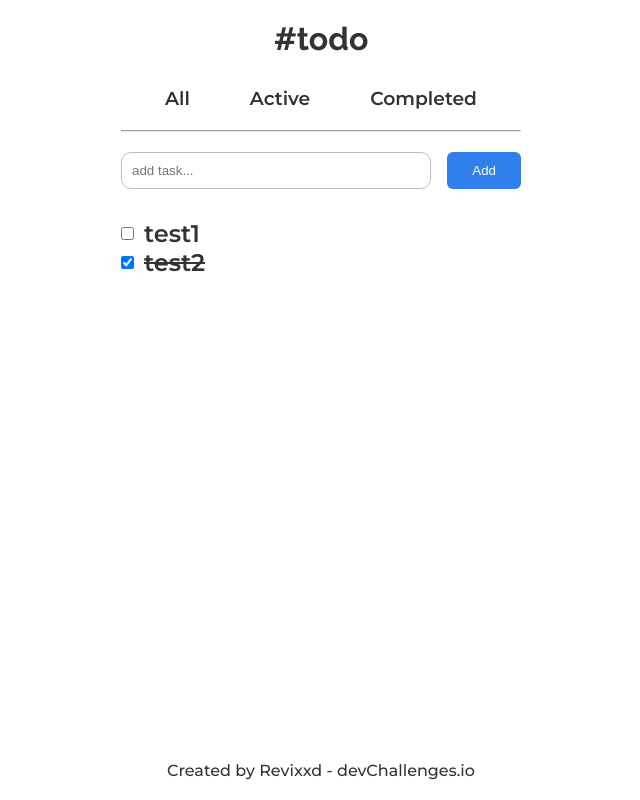
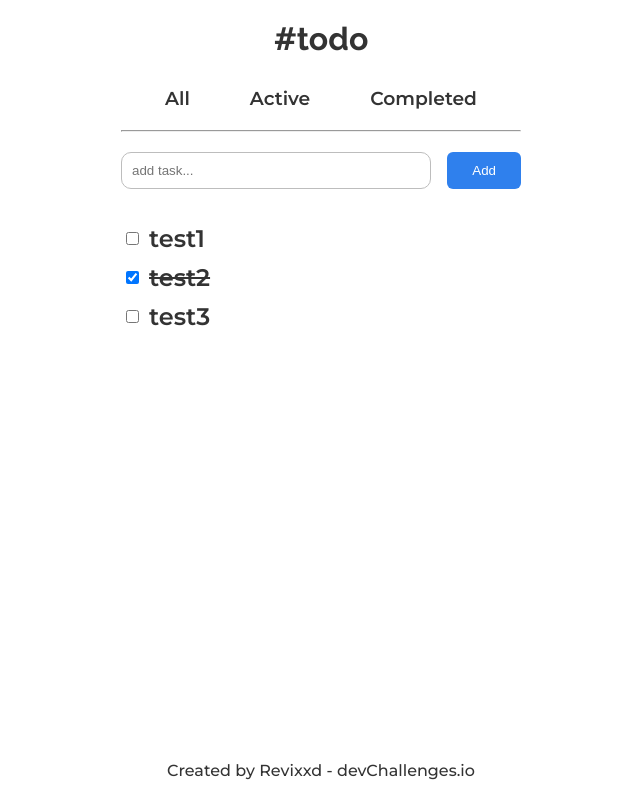
Before and after one commit to Revixxd/to-do-list, a React (Create React App) app: page / in a window 1280 px wide. Shown: the whole page, without its empty margins (319-959 px from the left). Built offline with nearby package versions, Linux system fonts and the light colour scheme.

Commit message:
adding delete function and basic styling for it

```diff
--- a/package.json
+++ b/package.json
@@ -9,6 +9,7 @@
     "@testing-library/user-event": "^13.5.0",
     "react": "^18.1.0",
     "react-dom": "^18.1.0",
+    "react-icons": "^4.4.0",
     "react-scripts": "5.0.1",
     "styled-components": "^5.3.5",
     "web-vitals": "^2.1.4"
--- a/src/App.js
+++ b/src/App.js
@@ -22,6 +22,11 @@ function App() {
     id:2,
     content: "test2",
     completed: true
+    },
+    {
+    id:3,
+    content: "test3",
+    completed: false
     }
   ])
   const [task, setTask] = React.useState("")
@@ -33,7 +38,6 @@ function App() {
 
   const [state, setState] = React.useState('all')
 
-  console.log(state)
   function changeState(currentStatus){
     switch (currentStatus){
     case 'all':
@@ -101,7 +105,10 @@ function App() {
 
   }
 
-
+  function deleteTask(id){
+    let newList = [...allTasks].filter(item => item.id !== id)
+    setallTasks(newList)
+  }
 
   return (
     <>
@@ -116,7 +123,11 @@ function App() {
             task= {task}
             changeShowedState = {changeState}
             />
-            <ListElementsContainer tasks = {currentShowedList} changeComplete = {changeComplete}/>
+            <ListElementsContainer tasks = {currentShowedList}
+            state = {state}
+            changeComplete = {changeComplete}
+            deleteTask ={deleteTask}
+            />
           </div>
         <Footer/>
       </div>
--- a/src/components/ListElements/ListElement.js
+++ b/src/components/ListElements/ListElement.js
@@ -1,17 +1,28 @@
 import React from "react"
+import {RiDeleteBin6Line} from "react-icons/ri"
 
 //styling
 import {ListElementContainer} from "./listElementStyling"
 
 function ListElement(props){
+    function showBin(){
+        if(props.state === "completed"){
+            return true
+        }
+
+    }
     return(
         <ListElementContainer>
-            <input
-            type="checkbox"
-            checked={props.task.completed}
-            onChange={() => props.changeComplete(props.task.id)}
-            ></input>
-            <h2 className={props.task.completed ? "elementCrossed" : ""}>{props.task.content}</h2>
+            <div className="leftBox">
+                <input
+                type="checkbox"
+                checked={props.task.completed}
+                onChange={() => props.changeComplete(props.task.id)}
+                >
+                </input>
+                <h2 className={props.task.completed ? "elementCrossed" : ""}>{props.task.content}</h2>
+            </div>
+            {showBin() ? <RiDeleteBin6Line onClick={()=>props.deleteTask(props.task.id)}/> : ""}
         </ListElementContainer>
     )
 }
--- a/src/components/ListElements/ListElementsContainer.js
+++ b/src/components/ListElements/ListElementsContainer.js
@@ -2,7 +2,7 @@ import ListElement from "./ListElement"
 function ListElementsContainer(props){
     const tasks = props.tasks.map(task => {
         return(
-            <ListElement key={task.id} task={task} changeComplete={props.changeComplete}/>
+            <ListElement key={task.id} task={task} changeComplete={props.changeComplete} deleteTask = {props.deleteTask} state = {props.state}/>
         )
     })
     return(
--- a/src/components/ListElements/listElementStyling.js
+++ b/src/components/ListElements/listElementStyling.js
@@ -2,11 +2,20 @@ import styled from "styled-components";
 
 export const ListElementContainer = styled.div`
 
-    display: flex;
-    gap: 10px;
-
     .elementCrossed{
         text-decoration: line-through;
     }
+    padding: 5px 5px;
+    display: flex;
+    flex-direction: row;
 
+    align-items: center;
+    justify-content: space-between;
+
+    .leftBox{
+        display: flex;
+        flex-direction: row;
+        align-items: center;
+        gap: 10px;
+    }
 `
```
Also changed, not shown: 1 other file (tests, documents, lock files or other folders).
